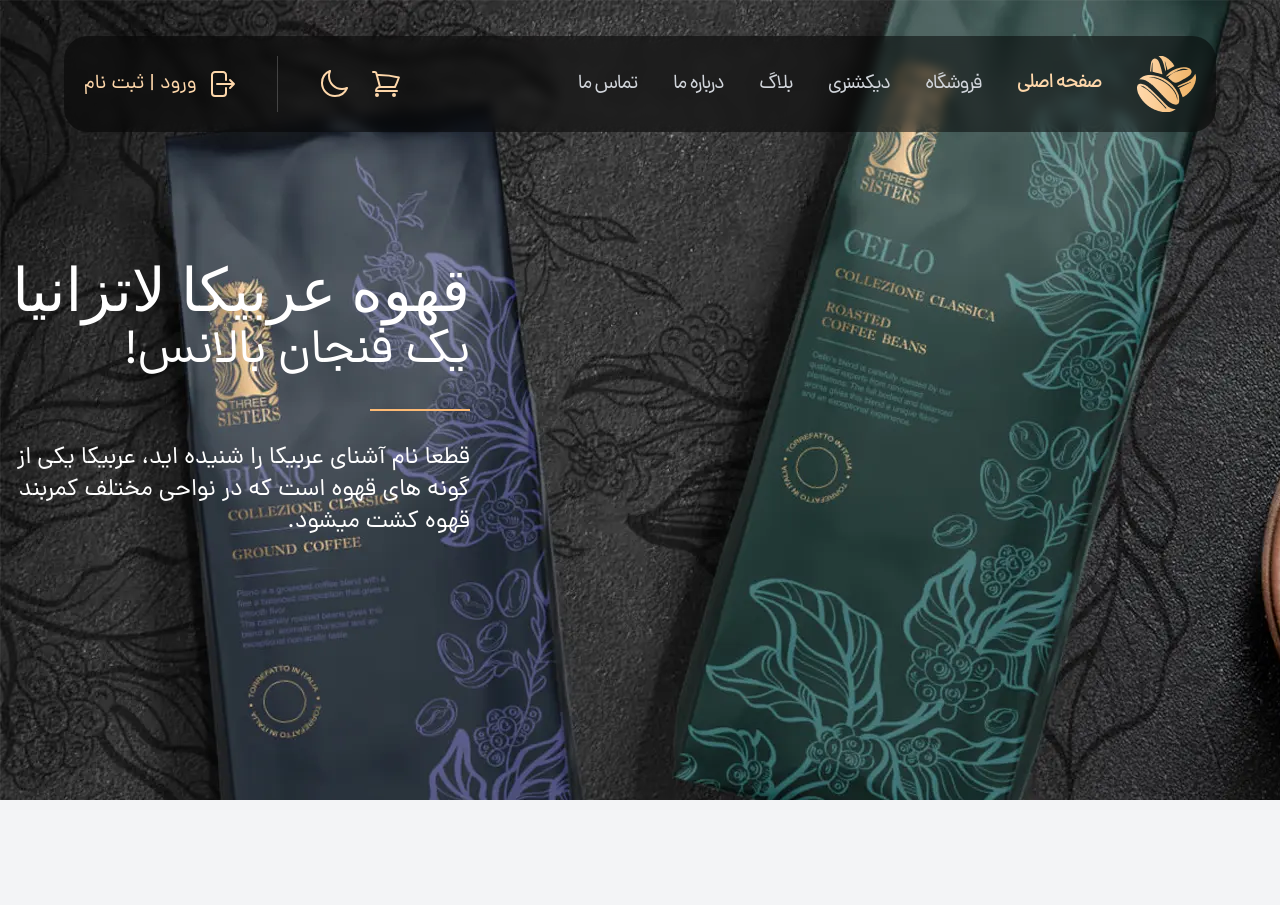
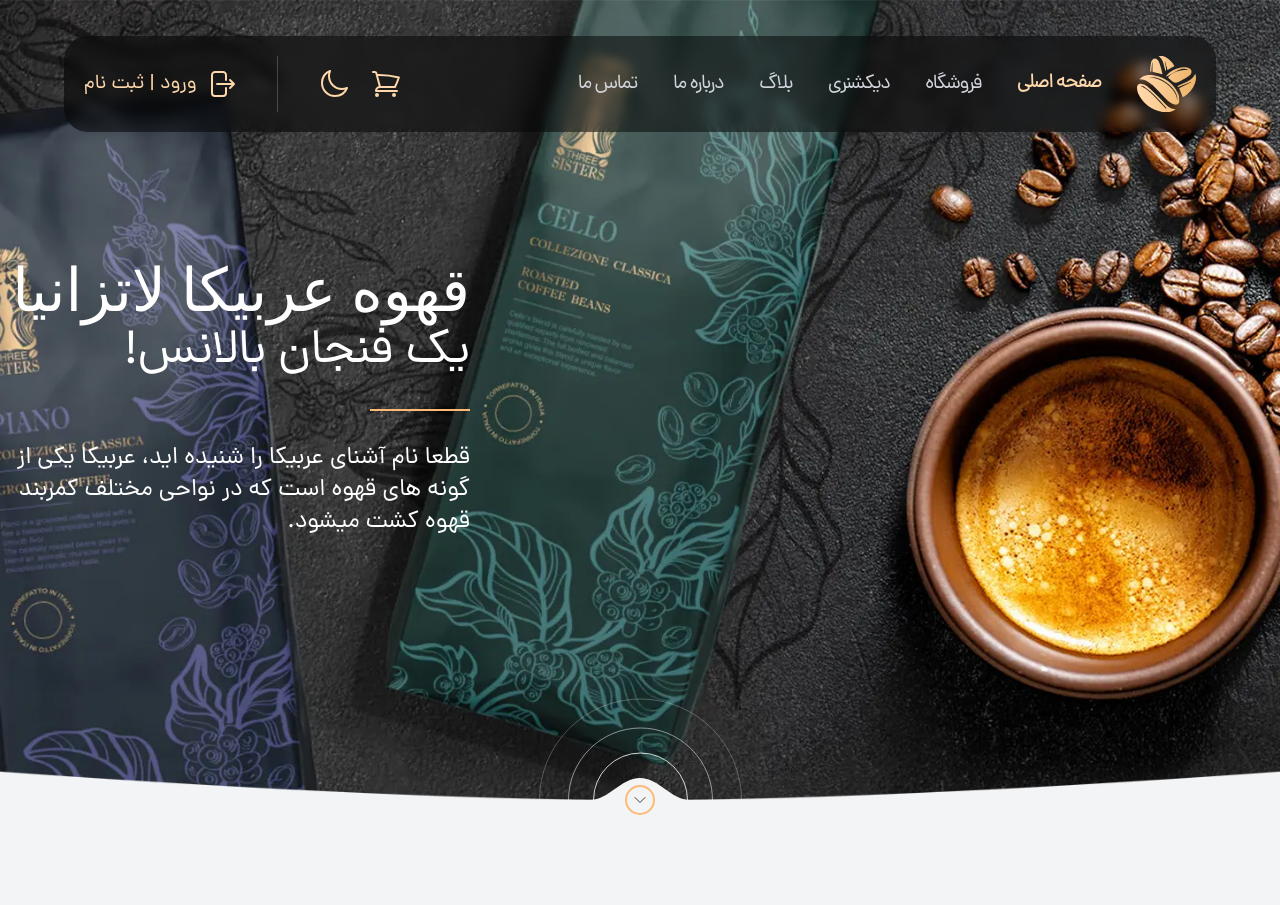
Before and after one commit to alireza-mirshamsi/coffee_shop_template, a website: page public/index.html in a window 1280 px wide. Shown: the top 905 px of the page. Before the commit the page ends 800 px from the top, so only its background shows below. Drawn offline with Linux system fonts and the light colour scheme.

Commit message:
update index.html

```diff
--- a/public/index.html
+++ b/public/index.html
@@ -17,7 +17,7 @@
     </script>
 </head>
 
-<body class="font-Dana bg-gray-100 dark:bg-zinc-800">
+<body class="font-Dana bg-gray-100 dark:bg-zinc-800 h-[2000px]">
     <!-- All App icon -->
     <svg class="hidden">
         <symbol id="shopping-cart" xmlns="http://www.w3.org/2000/svg" fill="none" viewBox="0 0 24 24" stroke-width="1.5"
@@ -119,12 +119,15 @@
             stroke="currentColor">
             <path stroke-linecap="round" stroke-linejoin="round" d="M19.5 8.25l-7.5 7.5-7.5-7.5" />
         </symbol>
-
+        <symbol id="curve" width="100" height="22" viewBox="0 0 100 22" fill="currentColor"
+            xmlns="http://www.w3.org/2000/svg">
+            <path d="M50 0C69 0 81 22 100 22L0 22C18.75 22 31 0 50 0Z" />
+        </symbol>
 
     </svg>
     <!-- App header -->
     <header
-        class="fixed top-9 left-0 right-0 hidden md:flex items-center w-[98%] lg:w-[90%] h-24 mx-auto py-5 px-5 bg-black/50 rounded-3xl backdrop-blur-[6px]">
+        class="fixed top-9 left-0 right-0 hidden md:flex items-center w-[98%] lg:w-[90%] h-24 mx-auto py-5 px-5 bg-black/50 z-50 rounded-3xl backdrop-blur-[6px]">
         <div class="flex items-center justify-between w-full">
             <nav class="flex items-center gap-x-9 h-14">
                 <!-- logo -->
@@ -451,15 +454,34 @@
 
     <!-- App Main -->
     <main>
-        <section class="home">
-            <div class="container md:min-h-screen flex justify-end items-center">
+        <section
+            class="home relative h-[200px] xs:h-auto xs:aspect-[2/1] md:aspect-auto bg-home-mobile md:bg-home-desktop bg-no-repeat bg-cover bg-[center_top]">
+            <div class="container relative overflow-y-hidden h-full md:min-h-screen flex justify-end items-center">
                 <div class="text-white">
                     <h2 class="font-MorabbaBold text-2xl md:text-6xl mb-0.5 md:mb-2">قهوه عربیکا لاتزانیا</h2>
                     <span class="font-MorabbaLight text-xl md:text-5xl"> یک فنجان بالانس! </span>
                     <span class="block w-[100px] h-px md:h-0.5 bg-orange-300 my-300 md:my-8"></span>
-                    <p class="max-w-[460px] text-xs md:text-2xl">قطعا نام آشنای عربیکا را شنیده اید، عربیکا یکی از گونه
-                        های قهوه است که در نواحی مختلف کمربند قهوه کشت میشود.</p>
+                    <p class="max-w-[201px] md:max-w-[460px] text-xs md:text-2xl">قطعا نام آشنای عربیکا را شنیده اید،
+                        عربیکا یکی از گونه های قهوه است که در نواحی مختلف کمربند قهوه کشت میشود.</p>
                 </div>
+                <!-- Circle -->
+                <div class="circle circle--main circle--lg hidden md:flex">
+                    <div class="circle circle--md">
+                        <div class="circle circle--sm"></div>
+                    </div>
+                </div>
+            </div>
+
+            <!-- Curve -->
+            <svg class="absolute text-gray-100 bottom-0 right-0 left-0 mx-auto dark:text-zinc-800 w-[100px] h-[22px]">
+                <use href="#curve"></use>
+            </svg>
+            <!-- Arrow Circle -->
+            <div
+                class="absolute left-0 right-0 bottom-0 mx-auto w-[30px] h-[30px] translate-y-2/4 flex justify-center items-center border-2 border-orange-300 rounded-full">
+                <svg class="w-4 h-4 text-zinc-700 dark:text-white">
+                    <use href="#chevron-down"></use>
+                </svg>
             </div>
         </section>
     </main>
--- a/src/input.css
+++ b/src/input.css
@@ -35,10 +35,6 @@
         src: local("Morabba DemiBold"), url("../fonts/Morabba/woff2/Morabba-Bold.woff2") format("woff2");
         font-display: swap;
     }
-    body {
-        background-image: url("../images/headerBgDesktop.webp");
-        background-repeat: no-repeat;
-    }
 }
 
 @layer components {
@@ -64,4 +60,19 @@
     .overlay--visible {
         @apply visible opacity-100;
     }
+    .circle {
+        @apply flex justify-center items-center border border-white/25 rounded-full;
+    }
+    .circle--main {
+        @apply absolute left-0 right-0 bottom-0 mx-auto translate-y-2/4;
+    }
+    .circle--lg {
+        @apply w-[203px] h-[203px] border-white/25;
+    }
+    .circle--md {
+        @apply w-[145px] h-[145px] border-white/50;
+    }
+    .circle--sm {
+        @apply w-[95px] h-[95px] border-white/80;
+    }
 }
--- a/tailwind.config.js
+++ b/tailwind.config.js
@@ -38,9 +38,14 @@
                     DEFAULT: "1rem",
                     lg: "0.625rem"
                 }
+            },
+            backgroundImage: {
+                "home-mobile": "url(../images/headerBgMobile.webp)",
+                "home-desktop": "url(../images/headerBgDesktop.webp)"
             }
         },
         screens: {
+            'xs': '480px',
             'sm': '640px',
             'md': '768px',
             'lg': '1024px',
```
Also changed, not shown: public/images/svgs/curve.svg (added), public/styles/app.css.
